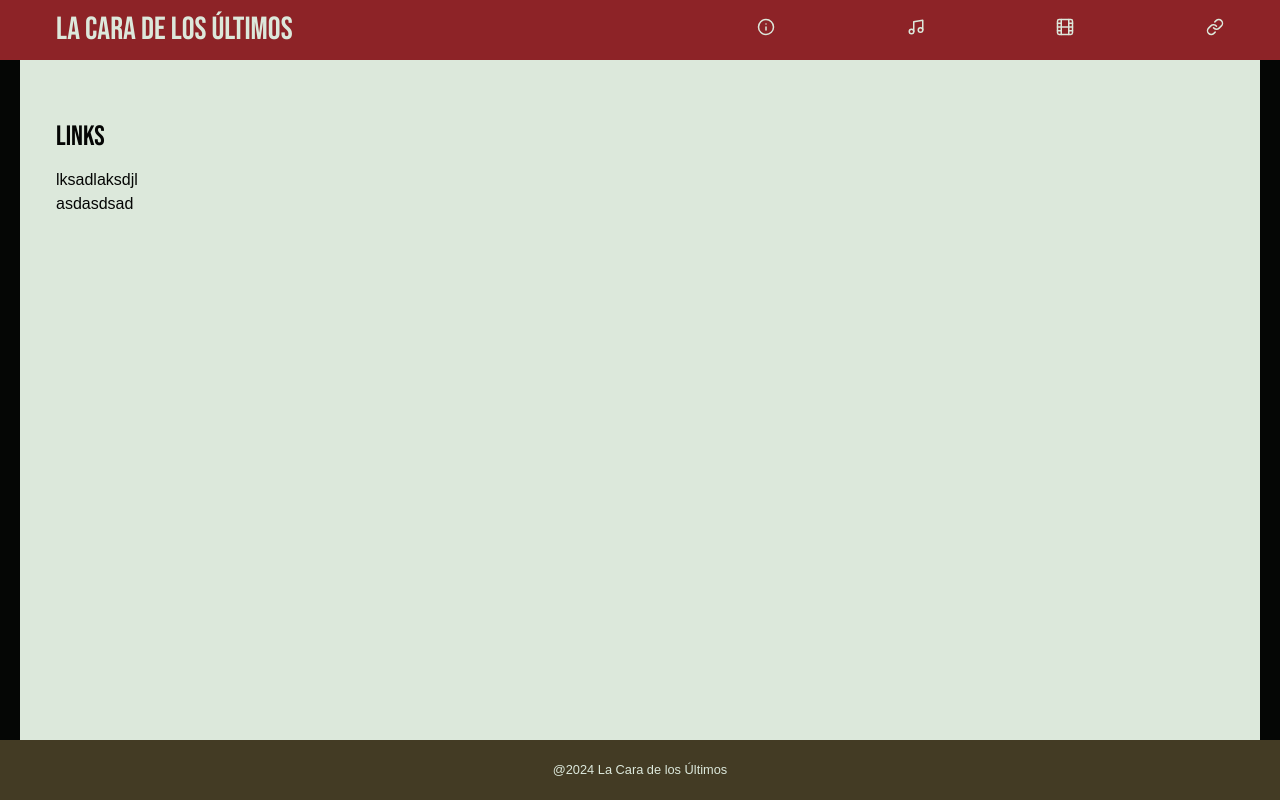
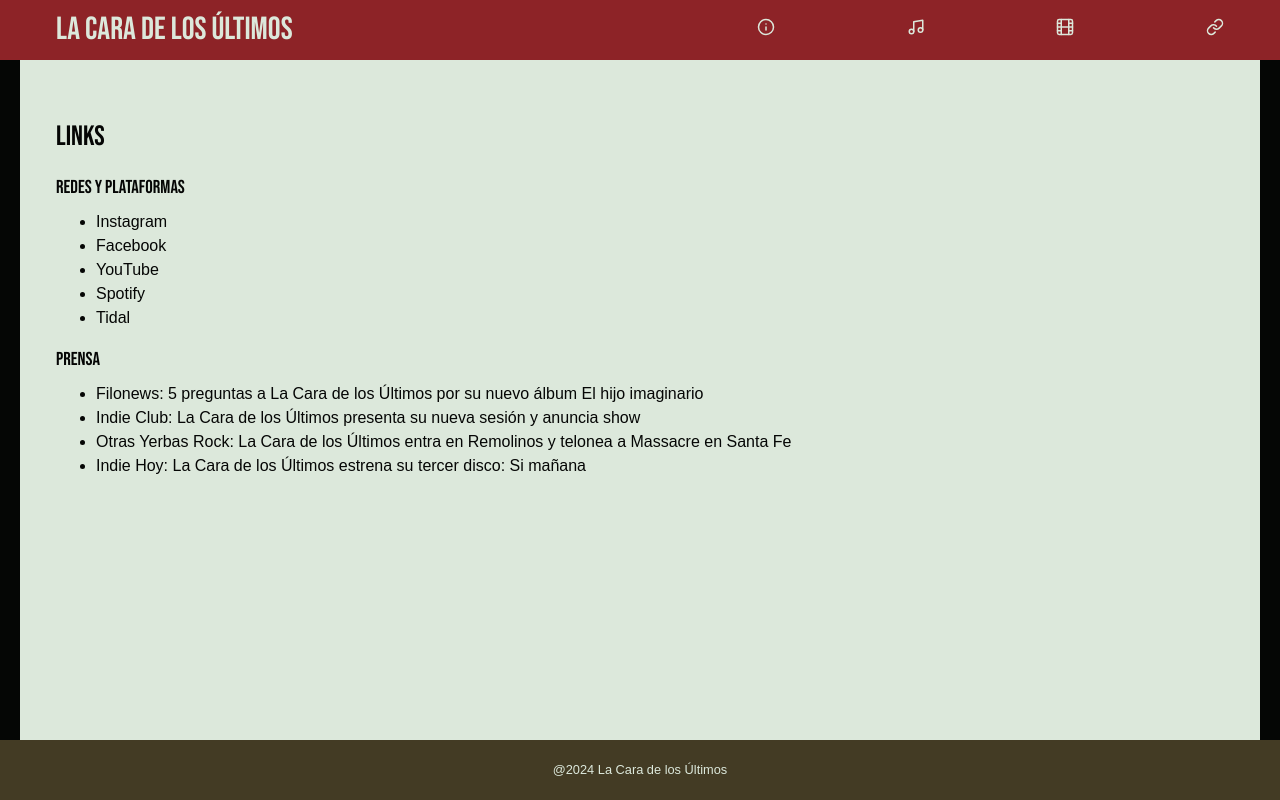
Before and after one commit to JusRecondo/lcdlu-web, a React (Vite) app: page /links in a window 1280 px wide. Built offline with nearby package versions, Linux system fonts and the light colour scheme; a web font is replaced by a local one.

Commit message:
Add links page with json data

```diff
--- a/src/assets/data.json
+++ b/src/assets/data.json
@@ -1,15 +1,48 @@
 {
     "name": "La Cara de Últimos",
     "bio": "Es una banda independiente originaria de Haedo (Buenos Aires) y actualmente está conformada por Leandro Troiano en guitarras, producción artística programaciones y voz, Vanina Becares en bajo y voz, Mario Mendoza en batería y Jus Recondo en guitarras y sintetizadores.\nEl combo nacido en 2013 fusiona indie, pop, rock alternativo y letras que reflejan inquietudes generacionales. La banda presenta una búsqueda de texturas musicales, fusionando sonidos orgánicos, espaciales y enérgicos.\nLlevan editados 4 discos: Jupiter (2014), Un Puente Invisible (2017), Si Mañana (2019), y El Hijo Imaginario (2024); dos EP: Transideral (2013) y Sesión en casa (2018) y tres singles: En puntas de pie (2021), Un viento a favor (2021) y Remolinos (2022).\nEntre sus shows destacados se encuentran la presentación oficial de Un puente Invisible a sala llena en el Teatro Municipal de Morón, el recital en Groove teloneando a Massacre, ante más de mil personas, y a Usted Señalemelo en XLR, con entradas agotadas.\nEl Hijo Imaginario fue presentado oficialmente el 31 de Agosto de 2024 en el JJ Circuito Cultural.",
-    "links": [
-        {
-            "spotify": "https://open.spotify.com/intl-es/artist/5Rd4dCKgjuw7DYsMWfjrpy?si=UF5ZV7OASICSiCCBIpMk9Q",
-            "youtube": "https://www.youtube.com/@lacaradelosultimos",
-            "tidal": "https://tidal.com/browse/artist/8640142?u",
-            "instagram": "https://www.instagram.com/lacaradelosultimos",
-            "facebook": "https://www.facebook.com/Lacaradelosultimosweb/"
-        }
-    ],
+    "links": {
+        "socialAndPlatforms": [
+            {
+                "text": "Instagram",
+                "link": "https://www.instagram.com/lacaradelosultimos"
+            },
+            {
+                "text": "Facebook",
+                "link": "https://www.facebook.com/Lacaradelosultimosweb/"
+            },
+            {
+                "text": "YouTube",
+                "link": "https://www.youtube.com/@lacaradelosultimos"
+            },
+            {
+                "text": "Spotify",
+                "link": "https://open.spotify.com/intl-es/artist/5Rd4dCKgjuw7DYsMWfjrpy?si=UF5ZV7OASICSiCCBIpMk9Q"
+            },
+            {
+                "text": "Tidal",
+                "link": "https://tidal.com/browse/artist/8640142?u"
+            }
+        ],
+        "press": [
+            {
+                "text":"Filonews: 5 preguntas a La Cara de los Últimos por su nuevo álbum El hijo imaginario",
+                "link": "https://www.filo.news/noticia/2024/07/26/5-preguntas-a-la-cara-de-los-ultimos-por-su-nuevo-album-el-hijo-imaginario"
+            },
+            {
+                "text":"Indie Club: La Cara de los Últimos presenta su nueva sesión y anuncia show",
+                "link": "https://indieclubargentina.com/la-cara-de-los-ultimos-presenta-su-nueva-sesion-y-anuncia-show/"
+            },
+            {
+                "text":"Otras Yerbas Rock: La Cara de los Últimos entra en Remolinos y telonea a Massacre en Santa Fe",
+                "link": "https://www.otrasyerbasrock.com/2022/05/03/la-cara-de-los-ultimos-entra-en-remolinos-y-telonea-a-massacre-en-santa-fe/"
+            },
+            {
+                "text":"Indie Hoy: La Cara de los Últimos estrena su tercer disco: Si mañana",
+                "link": "https://indiehoy.com/noticias/la-cara-de-los-ultimos-estrena-su-tercer-disco-si-manana/"
+            }
+        ]
+    },
     "music": [
         {
             "name": "El Hijo Imginario",
--- a/src/pages/Links.jsx
+++ b/src/pages/Links.jsx
@@ -1,10 +1,38 @@
 import CommonContentSection from '../components/common/CommonContentSection';
+import data from '../assets/data.json';
 
 const Links = () => {
     return (
-        <CommonContentSection title="Links">
-            <p>lksadlaksdjl</p>
-            <p>asdasdsad</p>
+        <CommonContentSection
+            title="Links"
+            id="links"
+        >
+            <h3>Redes y Plataformas</h3>
+            <ul>
+                {data.links?.socialAndPlatforms.map((item, i) => (
+                    <li key={i}>
+                        <a
+                            href={item.link}
+                            target="_blank"
+                        >
+                            {item.text}
+                        </a>
+                    </li>
+                ))}
+            </ul>
+            <h3>Prensa</h3>
+            <ul>
+                {data.links?.press.map((item, i) => (
+                    <li key={i}>
+                        <a
+                            href={item.link}
+                            target="_blank"
+                        >
+                            {item.text}
+                        </a>
+                    </li>
+                ))}
+            </ul>
         </CommonContentSection>
     );
 };
--- a/src/styles/pages/_index.scss
+++ b/src/styles/pages/_index.scss
@@ -1,3 +1,4 @@
 @import 'error';
 @import 'home';
 @import 'music';
+@import 'links';
--- /dev/null
+++ b/src/styles/pages/_links.scss
@@ -0,0 +1,9 @@
+#links {
+    h3 {
+        margin: 16px 0 8px 0;
+    }
+
+    a {
+        font-weight: 500;
+    }
+}
```
